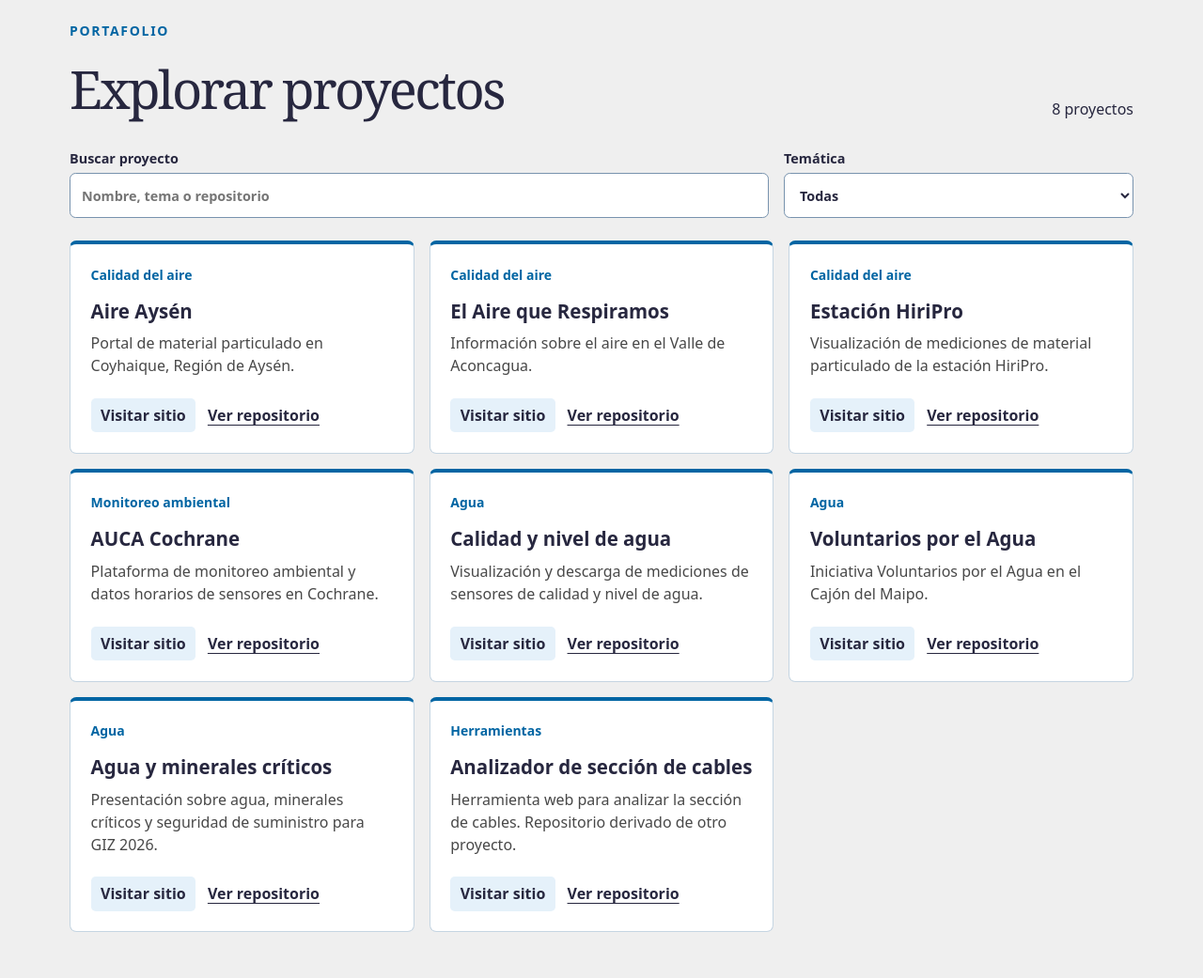
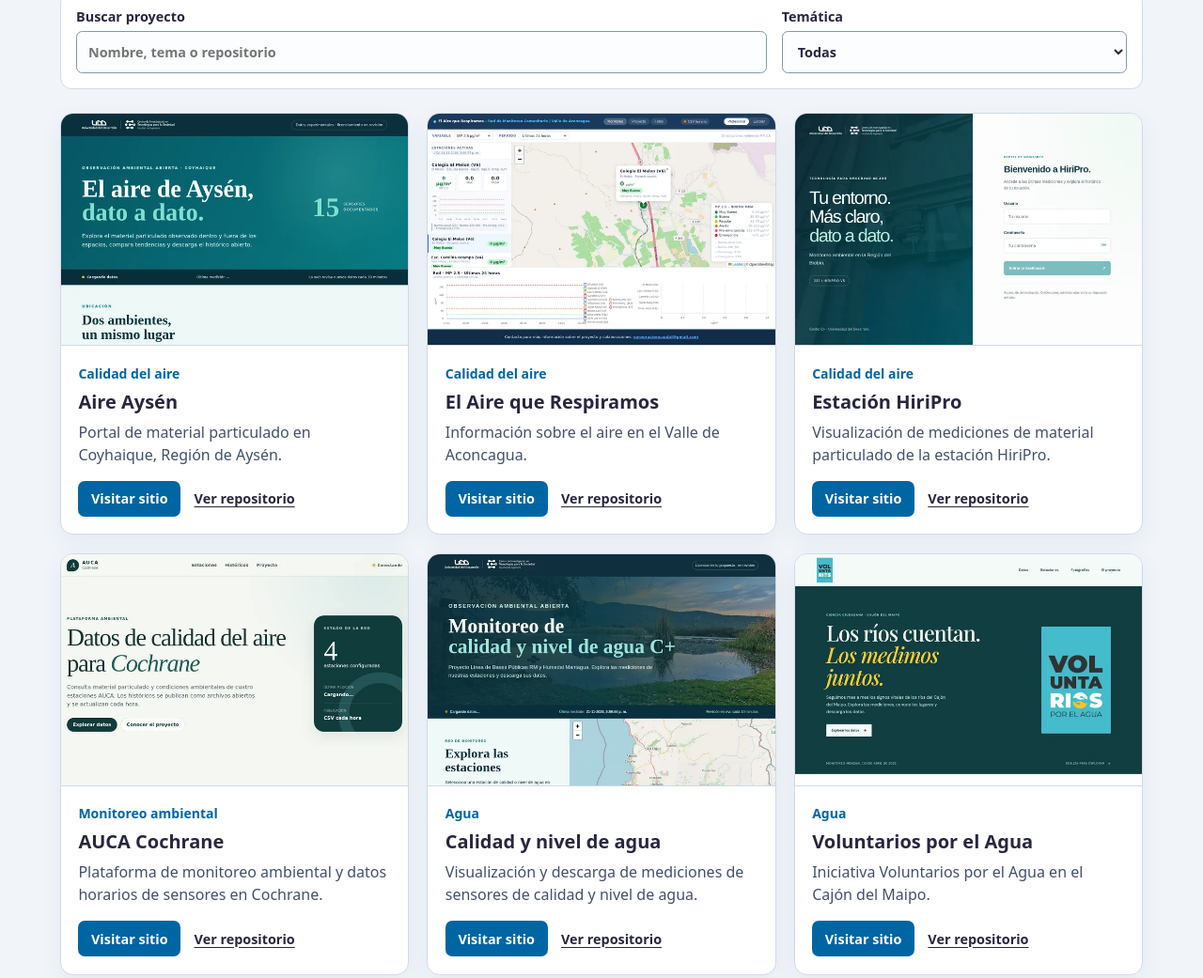
Before and after one commit to cmasudd/dossier-web-cmas, a plain HTML site: page index.html in a window 1280 px wide. Shown: the part 738-1779 px from the top of the page at 94% size. Drawn offline with Linux system fonts and the light colour scheme.

Commit message:
Rediseñar el dossier con vistas previas y catálogo editable

```diff
--- a/catalogo.js
+++ b/catalogo.js
@@ -1,23 +1,11 @@
 const pages = 'https://cmasudd.github.io/';
 const github = 'https://github.com/cmasudd/';
-const projects = [
-  ['Aire Aysén', 'aireAysen', 'Calidad del aire', 'Portal de material particulado en Coyhaique, Región de Aysén.'],
-  ['El Aire que Respiramos', 'aireaconcagua', 'Calidad del aire', 'Información sobre el aire en el Valle de Aconcagua.'],
-  ['Estación HiriPro', 'HIRI232', 'Calidad del aire', 'Visualización de mediciones de material particulado de la estación HiriPro.'],
-  ['AUCA Cochrane', 'auca-cochrane', 'Monitoreo ambiental', 'Plataforma de monitoreo ambiental y datos horarios de sensores en Cochrane.'],
-  ['Calidad y nivel de agua', 'calidadAgua', 'Agua', 'Visualización y descarga de mediciones de sensores de calidad y nivel de agua.'],
-  ['Voluntarios por el Agua', 'voluntariosxagua', 'Agua', 'Iniciativa Voluntarios por el Agua en el Cajón del Maipo.'],
-  ['Agua y minerales críticos', 'giz', 'Agua', 'Presentación sobre agua, minerales críticos y seguridad de suministro para GIZ 2026.'],
-  ['Analizador de sección de cables', 'analizadorDeseccionCables', 'Herramientas', 'Herramienta web para analizar la sección de cables. Repositorio derivado de otro proyecto.'],
-];
 const query = document.getElementById('query');
 const category = document.getElementById('category');
 const results = document.getElementById('projects');
 const count = document.getElementById('count');
 const normalize = value => value.normalize('NFD').replace(/\p{Diacritic}/gu, '').toLowerCase();
-for (const theme of [...new Set(projects.map(project => project[2]))].sort()) {
-  category.add(new Option(theme, theme));
-}
+
 
 function element(tag, content, className) {
   const node = document.createElement(tag);
@@ -33,11 +21,11 @@ function link(label, url, title, className) {
   return node;
 }
 
-function render() {
+function render(projects) {
   const terms = normalize(query.value.trim()).split(/\s+/);
   const visible = projects.filter(project =>
-    (!category.value || project[2] === category.value) &&
-    terms.every(term => normalize(project.join(' ')).includes(term))
+    (!category.value || project.theme === category.value) &&
+    terms.every(term => normalize([project.title, project.repo, project.theme, project.description].join(' ')).includes(term))
   );
   count.textContent = visible.length === 1 ? '1 proyecto' : visible.length + ' proyectos';
   results.replaceChildren();
@@ -45,17 +33,47 @@ function render() {
     results.append(element('p', 'No hay proyectos que coincidan con tu búsqueda.'));
     return;
   }
-  for (const [title, repo, theme, description] of visible) {
+  for (const { title, repo, theme, description, preview: thumbnail, url } of visible) {
     const article = element('article', '', 'card');
+    const website = url || pages + repo + '/';
+    if (thumbnail) {
+      const preview = link('Abrir vista del sitio', website, title, 'preview');
+      preview.textContent = '';
+      const image = element('img', '');
+      image.src = thumbnail;
+      image.alt = '';
+      image.width = 720;
+      image.height = 480;
+      image.loading = 'lazy';
+      image.addEventListener('error', () => preview.remove());
+      preview.append(image);
+      article.append(preview);
+    }
+    const details = element('div', '', 'card-details');
     const actions = element('div', '', 'actions');
     actions.append(
-      link('Visitar sitio', pages + repo + '/', title, 'visit'),
+      link('Visitar sitio', website, title, 'visit'),
       link('Ver repositorio', github + repo, title)
     );
-    article.append(element('p', theme, 'theme'), element('h3', title), element('p', description), actions);
+    details.append(element('p', theme, 'theme'), element('h3', title), element('p', description), actions);
+    article.append(details);
     results.append(article);
   }
 }
-query.addEventListener('input', render);
-category.addEventListener('change', render);
-render();
+async function loadCatalog() {
+  try {
+    const response = await fetch('proyectos.json');
+    if (!response.ok) throw new Error('No se pudo leer el catálogo');
+    const projects = await response.json();
+    for (const theme of [...new Set(projects.map(project => project.theme))].sort()) {
+      category.add(new Option(theme, theme));
+    }
+    query.addEventListener('input', () => render(projects));
+    category.addEventListener('change', () => render(projects));
+    render(projects);
+  } catch {
+    count.textContent = 'El catálogo no está disponible en este momento.';
+  }
+}
+
+loadCatalog();
--- a/index.html
+++ b/index.html
@@ -13,11 +13,12 @@
 <main>
 <section class="hero" aria-labelledby="titulo"><div>
 <p class="eyebrow">Dossier de Alejandro Rebolledo</p>
-<h1 id="titulo">Proyectos web<br>de CMAS</h1>
+<h1 id="titulo">Proyectos web del Centro C+</h1>
 <p>Índice de plataformas, visualizadores y herramientas del Centro de Investigación en Tecnologías para la Sociedad (C+), Facultad de Ingeniería de la Universidad del Desarrollo.</p>
+<a class="hero-link" href="#proyectos">Explorar el catálogo</a>
 </div><div class="contours" aria-hidden="true"></div></section>
 <section class="catalog" aria-labelledby="proyectos">
-<div class="catalog-head"><div><p class="eyebrow">Portafolio</p><h2 id="proyectos">Explorar proyectos</h2></div><p id="count" role="status"></p></div>
+<div class="catalog-head"><div><h2 id="proyectos">Explorar proyectos</h2></div><p id="count" role="status"></p></div>
 <div class="controls">
 <label>Buscar proyecto<input id="query" type="search" placeholder="Nombre, tema o repositorio"></label>
 <label>Temática<select id="category"><option value="">Todas</option></select></label>
--- /dev/null
+++ b/proyectos.json
@@ -0,0 +1,58 @@
+[
+  {
+    "title": "Aire Aysén",
+    "repo": "aireAysen",
+    "theme": "Calidad del aire",
+    "description": "Portal de material particulado en Coyhaique, Región de Aysén.",
+    "preview": "assets/previews/aireAysen.webp"
+  },
+  {
+    "title": "El Aire que Respiramos",
+    "repo": "aireaconcagua",
+    "theme": "Calidad del aire",
+    "description": "Información sobre el aire en el Valle de Aconcagua.",
+    "preview": "assets/previews/aireaconcagua.webp"
+  },
+  {
+    "title": "Estación HiriPro",
+    "repo": "HIRI232",
+    "theme": "Calidad del aire",
+    "description": "Visualización de mediciones de material particulado de la estación HiriPro.",
+    "preview": "assets/previews/HIRI232.webp"
+  },
+  {
+    "title": "AUCA Cochrane",
+    "repo": "auca-cochrane",
+    "theme": "Monitoreo ambiental",
+    "description": "Plataforma de monitoreo ambiental y datos horarios de sensores en Cochrane.",
+    "preview": "assets/previews/auca-cochrane.webp"
+  },
+  {
+    "title": "Calidad y nivel de agua",
+    "repo": "calidadAgua",
+    "theme": "Agua",
+    "description": "Visualización y descarga de mediciones de sensores de calidad y nivel de agua.",
+    "preview": "assets/previews/calidadAgua.webp"
+  },
+  {
+    "title": "Voluntarios por el Agua",
+    "repo": "voluntariosxagua",
+    "theme": "Agua",
+    "description": "Iniciativa Voluntarios por el Agua en el Cajón del Maipo.",
+    "preview": "assets/previews/voluntariosxagua.webp"
+  },
+  {
+    "title": "Agua y minerales críticos",
+    "repo": "giz",
+    "theme": "Agua",
+    "description": "Presentación sobre agua, minerales críticos y seguridad de suministro para GIZ 2026.",
+    "preview": "assets/previews/giz.webp"
+  },
+  {
+    "title": "Analizador de sección de cables",
+    "repo": "analizadorDeseccionCables",
+    "theme": "Herramientas",
+    "description": "Herramienta web para analizar la sección de cables. Repositorio derivado de otro proyecto.",
+    "preview": "assets/previews/analizadorDeseccionCables.webp"
+  }
+]
--- a/style.css
+++ b/style.css
@@ -1,7 +1,132 @@
-:root{font-family:system-ui,sans-serif;color:#27273f;background:#efefef;--ink:#27273f;--light-blue:#d4ebfa;--blue:#0065a3}
-*{box-sizing:border-box}body{margin:0}a{color:inherit;text-underline-offset:.24em}a:focus-visible,input:focus-visible,select:focus-visible{outline:3px solid #ba6908;outline-offset:4px}.mast,footer{display:flex;justify-content:space-between;align-items:center;gap:1.5rem;padding:1.45rem max(5vw,calc((100vw - 1160px)/2))}.mast{background:white;color:var(--blue);border-bottom:4px solid var(--blue)}.brand,.university{display:block;min-width:0}.brand img,.university img{display:block;max-width:100%;height:auto}.brand{width:min(100%, 535px)}.mast>a:last-child{flex-shrink:0}
-.hero{position:relative;isolation:isolate;overflow:hidden;background:#27273f;color:white;padding:clamp(3rem,8vw,7rem) max(5vw,calc((100vw - 1160px)/2));border-bottom:7px solid var(--light-blue)}.hero p:last-child{font-size:1.2rem;line-height:1.6;max-width:32rem;color:#e8edf5}.eyebrow{text-transform:uppercase;letter-spacing:.12em;font-weight:750;font-size:.875rem}.hero .eyebrow{color:var(--light-blue)}h1,h2,h3,p{margin-top:0}h1,h2{font-family:Georgia,serif;font-weight:normal;letter-spacing:-.045em}h1{font-size:clamp(3.4rem,8vw,7rem);line-height:.96;margin-bottom:1.5rem}.contours{position:absolute;z-index:-1;right:-12%;top:-65%;width:74%;height:245%;transform:rotate(-28deg);background:repeating-radial-gradient(ellipse at center,transparent 0 15px,#9bc9ed40 16px 17px,transparent 18px 32px);mask-image:linear-gradient(90deg,transparent,#000 50%)}
-.catalog{max-width:1260px;margin:auto;padding:3rem 5vw 4rem}.catalog-head{display:flex;justify-content:space-between;align-items:end;gap:1rem}.catalog-head .eyebrow{color:var(--blue)}h2{font-size:clamp(2.2rem,5vw,3.5rem);margin-bottom:.7rem}.controls{display:grid;grid-template-columns:2fr 1fr;gap:1rem;margin:1rem 0 1.5rem}label{font-weight:700;font-size:.9rem}input,select{display:block;margin-top:.35rem;width:100%;min-height:3rem;border:1px solid #7893ae;border-radius:.4rem;background:white;color:inherit;font:inherit;padding:.6rem .75rem}.projects{display:grid;grid-template-columns:repeat(3,minmax(0,1fr));gap:1rem}.card{display:flex;flex-direction:column;background:white;border:1px solid #c5d5e2;border-top:4px solid var(--blue);border-radius:.45rem;padding:1.35rem}.card h3{font-size:1.28rem;margin-bottom:.55rem}.card p{line-height:1.5;color:#484848}.card .theme{font-size:.875rem;font-weight:700;color:var(--blue)}.actions{display:flex;flex-wrap:wrap;align-items:center;gap:.8rem;margin-top:auto;padding-top:.4rem;font-weight:650}.visit{padding:.45rem .65rem;background:#e5f1fa;border-radius:.3rem;text-decoration:none}.visit:hover{background:var(--light-blue)}footer{background:#0065a3;color:white;flex-wrap:wrap}footer div{display:grid;gap:.35rem}
-@media(max-width:850px){.projects{grid-template-columns:repeat(2,minmax(0,1fr))}}@media(max-width:560px){.projects,.controls{grid-template-columns:1fr}.catalog-head,footer{align-items:flex-start;flex-direction:column}.catalog-head{gap:0}.contours{opacity:.38;width:100%}}
+:root {
+  font-family: system-ui, sans-serif;
+  color: #27273f;
+  background: #f1f5fa;
+  --blue: #0065a3;
+  --navy: #27273f;
+  --green: #55e8a0;
+  --line: #cfdae6;
+  --gutter: max(5vw, calc((100% - 1180px) / 2));
+}
 
-@media(max-width:560px){.mast{align-items:flex-start;flex-direction:column;gap:.85rem}}
+* { box-sizing: border-box; }
+body { margin: 0; }
+a { color: inherit; text-underline-offset: .22em; }
+:focus-visible { outline: 3px solid #a25705; outline-offset: 4px; }
+
+.mast, footer {
+  display: flex;
+  justify-content: space-between;
+  align-items: center;
+  flex-wrap: wrap;
+  gap: 1rem 2rem;
+  padding: 1.3rem var(--gutter);
+}
+.mast { background: white; color: var(--blue); }
+.brand { width: min(100%, 530px); }
+.brand img, .university img { display: block; max-width: 100%; height: auto; }
+.mast > a:last-child { font-weight: 700; }
+
+.hero {
+  position: relative;
+  isolation: isolate;
+  overflow: hidden;
+  padding: clamp(2.7rem, 6vw, 5rem) var(--gutter);
+  border-bottom: 5px solid var(--green);
+  background: linear-gradient(115deg, var(--navy) 15%, #164b75 78%, var(--blue));
+  color: white;
+}
+.hero > div:first-child { max-width: 670px; }
+.eyebrow {
+  color: var(--green);
+  font-weight: 720;
+  font-size: .875rem;
+  letter-spacing: .09em;
+  text-transform: uppercase;
+}
+h1, h2, h3, p { margin-top: 0; }
+h1, h2 { letter-spacing: -.05em; line-height: 1.02; }
+h1 { max-width: 12ch; font-size: clamp(2.65rem, 7vw, 5.5rem); margin-bottom: 1.1rem; }
+.hero p:not(.eyebrow) { max-width: 34rem; color: #edf6ff; line-height: 1.55; }
+.hero-link, .visit {
+  display: inline-block;
+  border-radius: .45rem;
+  padding: .6rem .85rem;
+  font-weight: 750;
+  text-decoration: none;
+}
+.hero-link { background: var(--green); color: var(--navy); }
+.hero-link:hover { background: #a6f5cb; }
+.contours {
+  position: absolute;
+  z-index: -1;
+  inset: -65% -17% -75% 40%;
+  transform: rotate(-25deg);
+  background: repeating-radial-gradient(ellipse, transparent 0 24px, #c0edff30 25px 26px, transparent 27px 46px);
+  mask-image: linear-gradient(90deg, transparent, black 60%);
+}
+
+.catalog { padding: 2.6rem var(--gutter) 4rem; }
+.catalog-head { display: flex; justify-content: space-between; align-items: baseline; flex-wrap: wrap; gap: .4rem 1rem; }
+.catalog-head h2 { font-size: clamp(1.95rem, 4vw, 3rem); margin-bottom: .6rem; }
+#count { color: var(--blue); font-weight: 700; }
+.controls {
+  display: grid;
+  grid-template-columns: 2fr 1fr;
+  gap: 1rem;
+  margin: .5rem 0 1.6rem;
+  padding: 1rem;
+  background: white;
+  border: 1px solid var(--line);
+  border-radius: .75rem;
+}
+label { font-size: .9rem; font-weight: 700; }
+input, select {
+  display: block;
+  width: 100%;
+  min-height: 2.8rem;
+  margin-top: .35rem;
+  border: 1px solid #8198af;
+  border-radius: .4rem;
+  background: #fbfdff;
+  color: inherit;
+  font: inherit;
+  padding: .6rem .75rem;
+}
+
+.projects { display: grid; grid-template-columns: repeat(3, minmax(0, 1fr)); gap: 1.2rem; }
+.card {
+  display: flex;
+  flex-direction: column;
+  border: 1px solid var(--line);
+  border-radius: .85rem;
+  background: white;
+  box-shadow: 0 8px 24px #203b6210;
+}
+.preview {
+  display: block;
+  overflow: hidden;
+  border-radius: .8rem .8rem 0 0;
+  border-bottom: 1px solid var(--line);
+  background: #e2edf7;
+}
+.preview img { display: block; width: 100%; height: auto; }
+.preview:hover img { opacity: .87; }
+.card-details { display: flex; flex-direction: column; flex: 1; padding: 1.15rem; }
+.card h3 { font-size: 1.25rem; line-height: 1.2; margin-bottom: .5rem; }
+.card p { line-height: 1.5; color: #42516a; }
+.card .theme { font-size: .875rem; font-weight: 750; color: var(--blue); margin-bottom: .5rem; }
+.actions { display: flex; flex-wrap: wrap; align-items: center; gap: .65rem .9rem; margin-top: auto; font-size: .9rem; font-weight: 700; }
+.visit { background: var(--blue); color: white; }
+.visit:hover { background: #004f82; }
+
+footer { background: var(--navy); color: white; }
+footer div { display: grid; gap: .35rem; }
+
+@media (max-width: 900px) {
+  .projects { grid-template-columns: repeat(2, minmax(0, 1fr)); }
+}
+@media (max-width: 570px) {
+  .projects, .controls { grid-template-columns: 1fr; }
+  footer { align-items: flex-start; flex-direction: column; }
+}
```
Also changed, not shown: assets/previews/HIRI232.webp (added), assets/previews/aireAysen.webp (added), assets/previews/aireaconcagua.webp (added), assets/previews/analizadorDeseccionCables.webp (added), assets/previews/auca-cochrane.webp (added), assets/previews/calidadAgua.webp (added), assets/previews/giz.webp (added), assets/previews/voluntariosxagua.webp (added), 1 other file.
